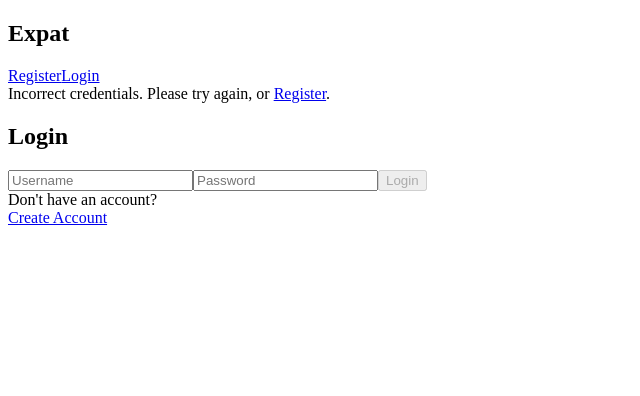
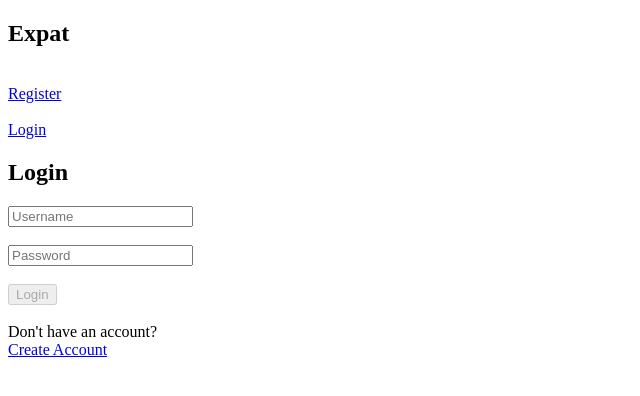
Before and after one commit to Build-Week-Expat-Journal-2/Front-End, a React (Create React App) app: page /login in a window 1280 px wide. Shown: the top 396 px of the page, without its empty margins (0-640 px from the left). Built offline with nearby package versions, Linux system fonts and the light colour scheme.

Commit message:
fixed spaces on login and register form

```diff
--- a/src/components/Login.jsx
+++ b/src/components/Login.jsx
@@ -37,7 +37,6 @@ function Login(props) {
     axiosWithAuth()
     .post("/login", formState)
     .then((res) => {
-      // console.log(res)
       window.localStorage.setItem("token", res.data.payload);
       props.setLoggedState(true);
       push("/protected");
@@ -46,8 +45,6 @@ function Login(props) {
       setLoginFailed(true)
     })
 };
-
-
 
   const inputChange = (e) => {
     e.persist();
@@ -77,14 +74,13 @@ function Login(props) {
   };
 
   return (
-    <form className="login" onSubmit={formSubmit}>
-      <div className='loginFailed hide'>Incorrect credentials. Please try again, or <Link to='/register'>Register</Link>.</div>
+    <form onSubmit={formSubmit}>
+
       <h2>Login</h2>
       <label>
         {errors.username.length > 0 ? (
           <p style={{ color: "red" }}>{errors.username}</p>
         ) : null}
-        {/* Username */}
         <input
           type="text"
           name="username"
@@ -93,9 +89,9 @@ function Login(props) {
           onChange={inputChange}
         />
       </label>
-
+      <br></br>
+      <br></br>
       <label>
-        {/* Password: */}
         {errors.password.length > 0 ? (
           <p style={{ color: "red" }}>{errors.password}</p>
         ) : null}
@@ -107,12 +103,14 @@ function Login(props) {
           onChange={inputChange}
         />
       </label>
-
+      <br></br>
+      <br></br>
       <button onClick={formSubmit} disabled={buttonDisabled}>
         Login
       </button>
-
-      <div className="ctaAct">
+      <br></br>
+      <br></br>
+      <div>
         <div>Don't have an account?</div>
         <Link to={"/register"}>
           <div>Create Account</div>
--- a/src/components/Navigation.jsx
+++ b/src/components/Navigation.jsx
@@ -9,8 +9,10 @@ function Navigation(props) {
   return props.state.isLogged ? (
     <nav>
       <h1>Expat</h1>
+      <br></br>
       <div>
         <Link to={"/protected"}>Dashboard</Link>
+        <br></br>
         <Link
           onClick={(e) => {
             e.preventDefault();
@@ -27,8 +29,11 @@ function Navigation(props) {
   ) : (
     <nav>
       <h1>Expat</h1>
+      <br></br>
       <div >
         <Link to={"/register"}>Register</Link>
+        <br></br>
+        <br></br>
         <Link to={"/login"}>Login</Link>
       </div>
     </nav>
--- a/src/components/Register.jsx
+++ b/src/components/Register.jsx
@@ -69,6 +69,7 @@ export default function Register() {
   return (
     <form className="registerForm">
       <h2>Register</h2>
+      <br></br>
       <label>
         <input
           type="text"
@@ -79,10 +80,11 @@ export default function Register() {
           required
         />
         {errors.firstName.length > 0 ? (
-        <p style={{ color: "red" }}>{errors.first_name}</p>
+        <p style={{ color: "red" }}>{errors.firstName}</p>
         ) : null}
       </label>
-
+      <br></br>
+      <br></br>
       <label>
         <input
           type="text"
@@ -96,6 +98,8 @@ export default function Register() {
           <p style={{ color: "red" }}>{errors.username}</p>
         ) : null}
       </label>
+      <br></br>
+      <br></br>
       <label>
         {errors.password.length > 0 ? (
           <p style={{ color: "red" }}>{errors.password}</p>
@@ -109,6 +113,8 @@ export default function Register() {
           required
         />
       </label>
+      <br></br>
+      <br></br>
       <label>
         <input
           type="text"
@@ -119,15 +125,19 @@ export default function Register() {
           required
         />
       {errors.location.length > 0 ? (
-          <p style={{ color: "red" }}>{errors.password}</p>
+          <p style={{ color: "red" }}>{errors.location}</p>
         ) : null}
       </label>
+      <br></br>
+      <br></br>
       <button onClick={formSubmit} disabled={buttonDisabled}>
         Submit
       </button>
-
+      <br></br>
       <div >
+      <br></br>
         <div>Already have an account?</div>
+        <br></br>
         <Link to={"/login"}>
           <div>Login Here!</div>
         </Link>
```
